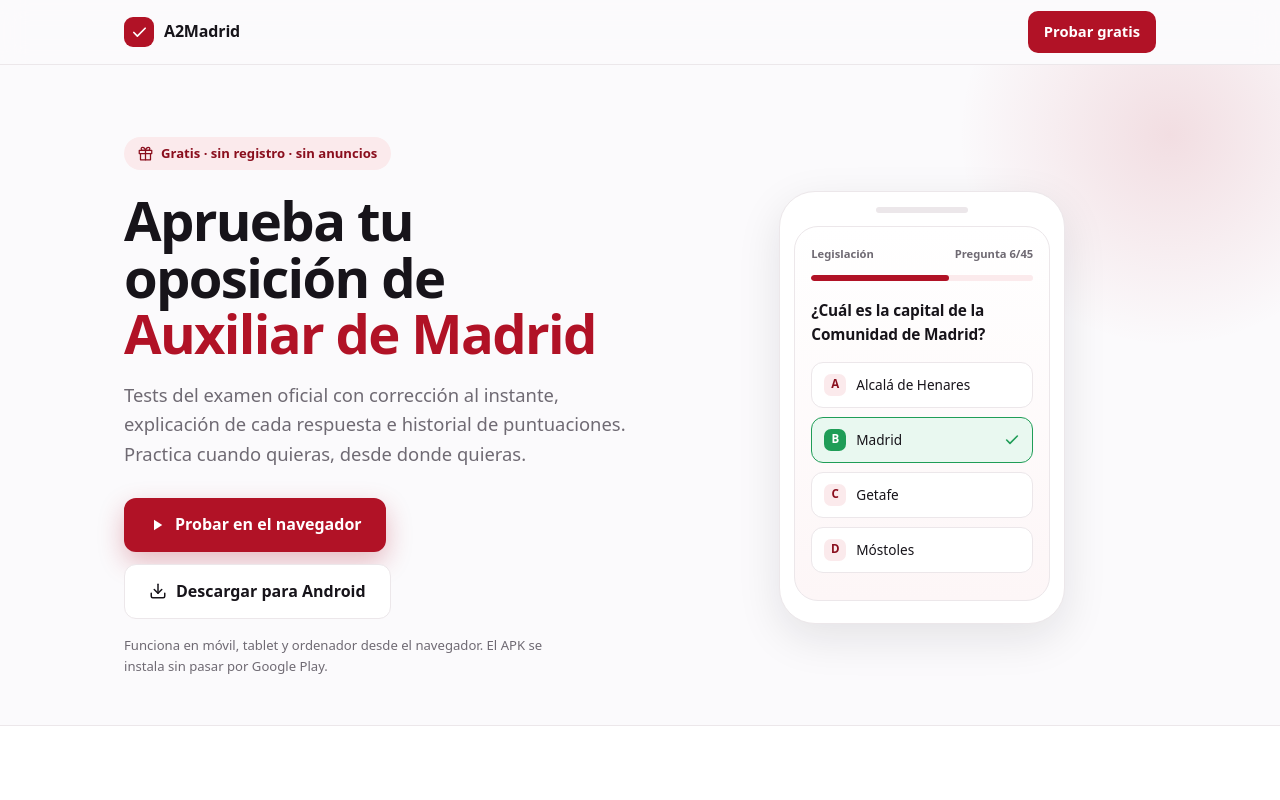
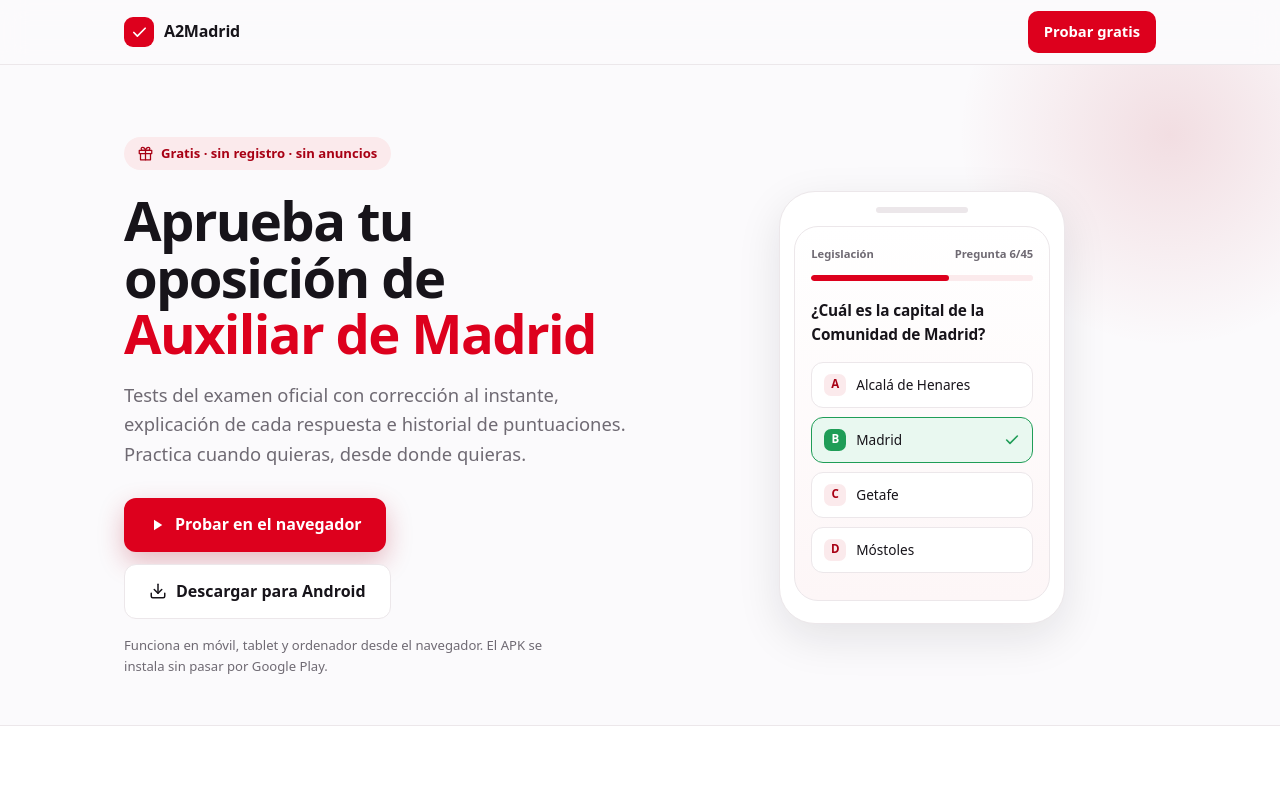
Before and after one commit to LeonardoManuelMendez/A2Madrid, a plain HTML site: page landing/index.html in a window 1280 px wide. Shown: the top 800 px of the page. Drawn offline with Linux system fonts and the light colour scheme.

Commit message:
fix(web): update color variables for carmesi and carmesi-dark in landing page

```diff
--- a/landing/index.html
+++ b/landing/index.html
@@ -17,8 +17,8 @@
             --muted: #6f6a73;
             --bg: #fbfafc;
             --surface: #ffffff;
-            --carmesi: #B11226;
-            --carmesi-dark: #8a0e1d;
+            --carmesi: #dd001d;
+            --carmesi-dark: #a80014;
             --soft: #fbeaec;
             --line: #ece7ea;
             --ok: #1f9d57;
```
